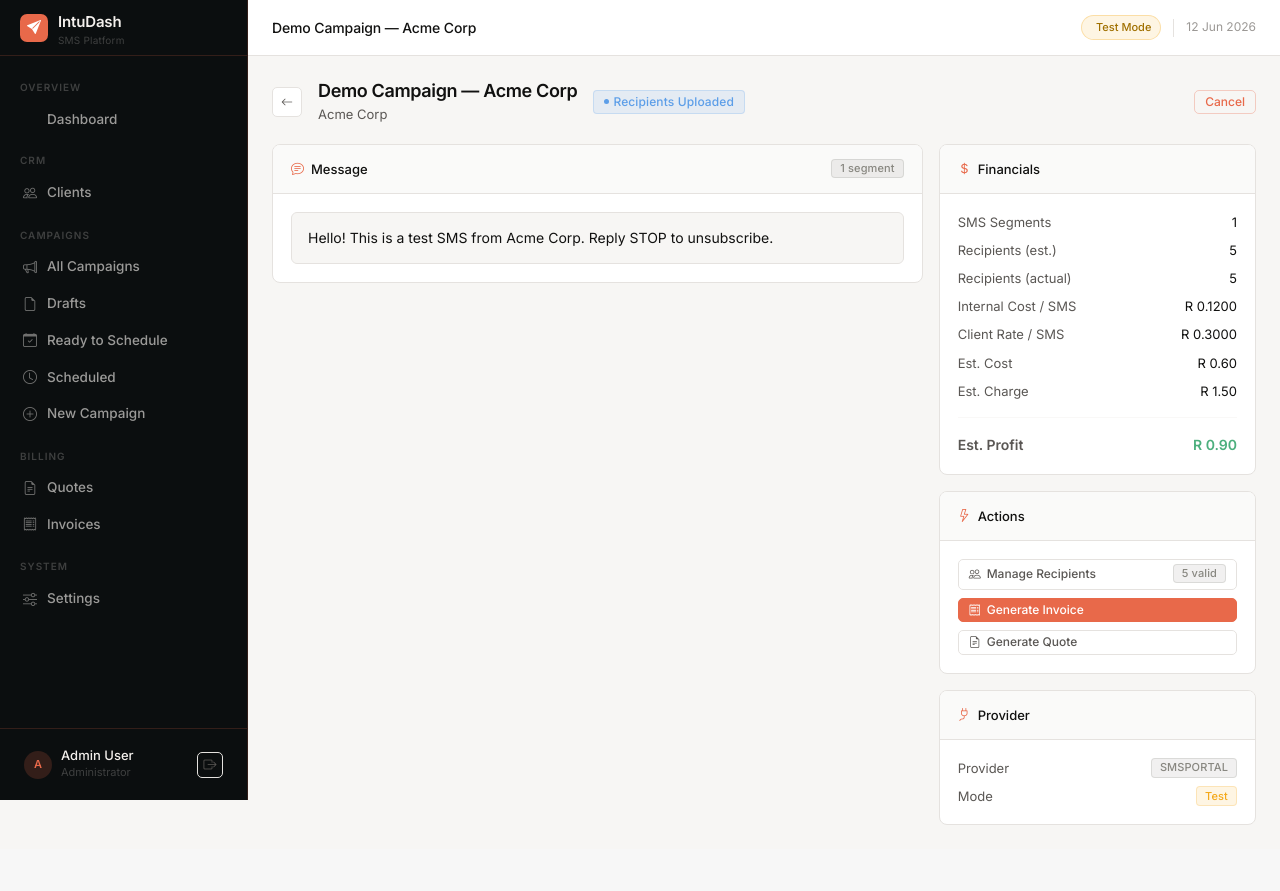
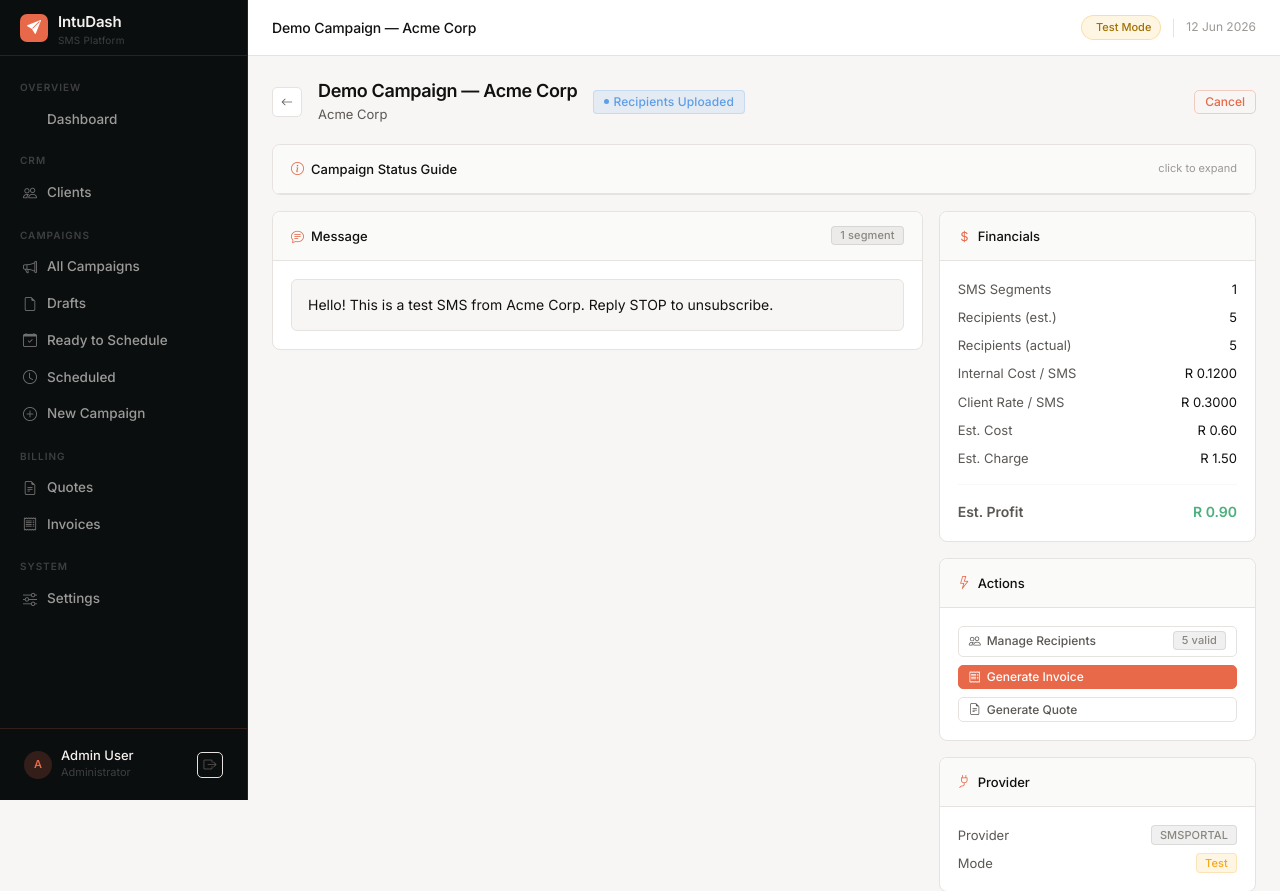
Before and after one commit to iamkyno/intudash, a Laravel app: page /campaigns/1 in a window 1280 px wide. Shown: the top 891 px of the page. Before the commit the page ends 825 px from the top, so only its background shows below. Run offline with Laravel 12, Linux system fonts and the light colour scheme; a user stored in the database is signed in; data comes from the database, SQL or seed files in the repository; data that the repository does not hold is empty.

Commit message:
Expand campaign delete rules, add status guide, fix completion logic
- Delete now allowed for draft, scheduled (future), cancelled, failed
- Status guide collapsible panel added to campaigns index + show pages
- Campaign marked completed only when all final delivery receipts received
  (pending === 0); blacklisted/cancelled now counted as final states
- Guard against accidental status regression on non-sending campaigns

https://claude.ai/code/session_01CQU7iRe9pxBpTRBHWRwuzp

```diff
--- a/app/Http/Controllers/CampaignController.php
+++ b/app/Http/Controllers/CampaignController.php
@@ -123,7 +123,11 @@ class CampaignController extends Controller
 
     public function destroy(Campaign $campaign)
     {
-        abort_if($campaign->status !== 'draft', 403, 'Only draft campaigns can be deleted.');
+        $canDelete = in_array($campaign->status, ['draft', 'scheduled', 'cancelled', 'failed'])
+            && !in_array($campaign->status, ['sending', 'completed', 'partially_completed'])
+            && ($campaign->status !== 'scheduled' || ($campaign->scheduled_at && $campaign->scheduled_at->isFuture()));
+
+        abort_if(!$canDelete, 403, 'Campaign cannot be deleted once it is live or completed.');
         AuditLogService::log('campaign_deleted', $campaign);
         $campaign->delete();
 
--- /dev/null
+++ b/resources/views/campaigns/_status_guide.blade.php
@@ -0,0 +1,31 @@
+<div class="card mb-3">
+    <div class="card-header" style="cursor:pointer;" onclick="this.nextElementSibling.classList.toggle('d-none')" title="Toggle status guide">
+        <span class="card-header-title"><i class="bi bi-info-circle"></i> Campaign Status Guide</span>
+        <span style="font-size:11px;color:var(--text-tertiary);">click to expand</span>
+    </div>
+    <div class="card-body d-none">
+        <div class="row g-2">
+            @foreach([
+                ['draft',              'badge-neutral', 'Draft',              'Campaign created but not yet ready. Add recipients or set an estimated count.'],
+                ['recipients_uploaded','badge-info',    'Recipients Uploaded', 'Recipients CSV has been imported. Ready to generate a quote or invoice.'],
+                ['invoice_generated',  'badge-info',    'Invoice Generated',   'Invoice has been issued. Awaiting payment from the client.'],
+                ['awaiting_payment',   'badge-warning',  'Awaiting Payment',    'Payment reminder stage. Campaign unlocks once invoice is marked paid.'],
+                ['ready_to_schedule',  'badge-success',  'Ready to Schedule',   'Invoice paid. You can now schedule or send the campaign.'],
+                ['scheduled',          'badge-brand',   'Scheduled',           'Campaign is queued and will start sending at the scheduled date/time.'],
+                ['sending',            'badge-info',    'Sending',             'Campaign is actively dispatching SMS messages via the queue.'],
+                ['paused',             'badge-warning',  'Paused',              'Sending was paused manually. Resume to continue or Stop to cancel.'],
+                ['completed',          'badge-success',  'Completed',           'All messages sent and final delivery receipts received from SMSPortal.'],
+                ['partially_completed','badge-warning',  'Partially Completed', 'Some messages were delivered, others failed. Check the delivery report.'],
+                ['failed',             'badge-danger',  'Failed',              'All messages failed to send. Check provider logs and retry if needed.'],
+                ['cancelled',          'badge-neutral', 'Cancelled',           'Campaign was manually stopped and will not send.'],
+            ] as [$status, $badge, $label, $desc])
+            <div class="col-md-6">
+                <div class="d-flex align-items-start gap-2" style="padding:6px 0;border-bottom:1px solid var(--surface-border);">
+                    <span class="badge {{ $badge }} badge-dot" style="margin-top:2px;flex-shrink:0;white-space:nowrap;">{{ $label }}</span>
+                    <span style="font-size:12px;color:var(--text-secondary);">{{ $desc }}</span>
+                </div>
+            </div>
+            @endforeach
+        </div>
+    </div>
+</div>
--- a/resources/views/campaigns/index.blade.php
+++ b/resources/views/campaigns/index.blade.php
@@ -17,6 +17,8 @@
         </a>
     </div>
 </div>
+
+@include('campaigns._status_guide')
 
 {{-- Filters --}}
 <div class="card mb-3">
--- a/resources/views/campaigns/show.blade.php
+++ b/resources/views/campaigns/show.blade.php
@@ -33,6 +33,8 @@ $labelMap = ['draft'=>'Draft','recipients_uploaded'=>'Recipients Uploaded','invo
         @endif
     </div>
 </div>
+
+@include('campaigns._status_guide')
 
 <div class="row g-3">
     <div class="col-md-8 d-flex flex-column gap-3">
@@ -247,10 +249,15 @@ $labelMap = ['draft'=>'Draft','recipients_uploaded'=>'Recipients Uploaded','invo
                     </form>
                 @endif
 
-                @if($campaign->status === 'draft')
+                @php
+                    $canDelete = in_array($campaign->status, ['draft','scheduled','cancelled','failed'])
+                        && !in_array($campaign->status, ['sending','completed','partially_completed'])
+                        && ($campaign->status !== 'scheduled' || ($campaign->scheduled_at && $campaign->scheduled_at->isFuture()));
+                @endphp
+                @if($canDelete)
                     <form action="{{ route('campaigns.destroy', $campaign) }}" method="POST">
                         @csrf @method('DELETE')
-                        <button type="submit" class="btn btn-danger-ghost btn-sm w-100" onclick="return confirm('Permanently delete this draft campaign?')">
+                        <button type="submit" class="btn btn-danger-ghost btn-sm w-100" onclick="return confirm('Permanently delete this campaign? This cannot be undone.')">
                             <i class="bi bi-trash"></i> Delete Campaign
                         </button>
                     </form>
```
Also changed, not shown: app/Services/SmsService.php (+21 -12 lines).
